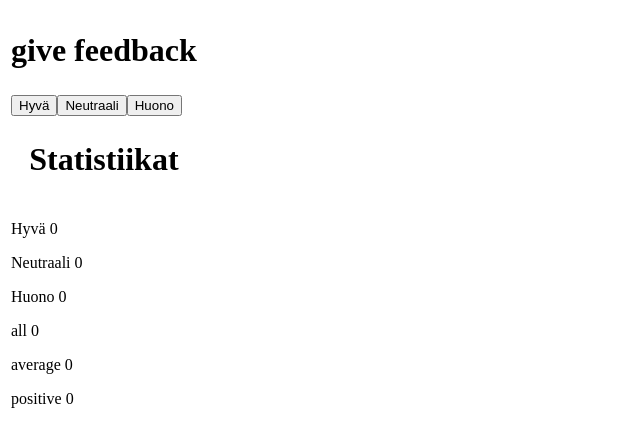
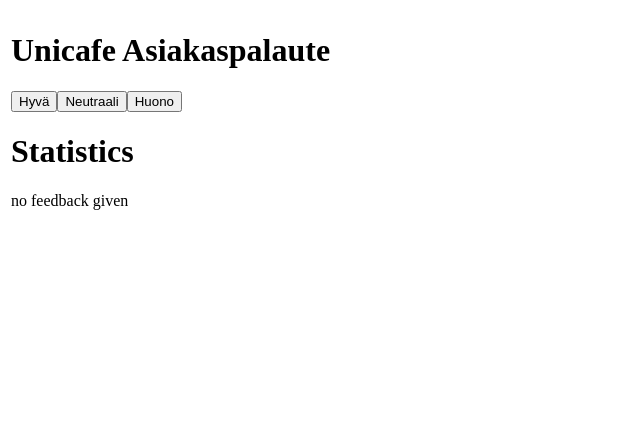
Before and after one commit to AapoPatjas1/React-Osa1, a React (Create React App) app: page / in a window 1280 px wide. Shown: the top 446 px of the page, without its empty margins (0-640 px from the left). Built offline with nearby package versions, Linux system fonts and the light colour scheme.

Commit message:
Update App.js

```diff
--- a/src/App.js
+++ b/src/App.js
@@ -43,18 +43,24 @@ const App = () => {
   const total = good + neutral + bad;
   const average = (good - bad) / total || 0;
   const positivePercentage = (good / total) * 100 || 0;
-  // if (good == 0&&neutral == 0&&bad == 0) {
-  //   return (
-  //     <div>
-  //       <h1>Unicafe Asiakaspalaute</h1>
-  //       <Button text="Hyvä" moi={handleGoodClick}/>
-  //       <Button text="Neutraali" moi={handleNeutralClick}/>
-  //       <Button text="Huono" moi={handleBadClick}/>
-  //       <h1>Statistics</h1>
-  //       <p>no feedback given</p>
-  //     </div>
-  //   )
-  // } else {
+  if (good == 0&&neutral == 0&&bad == 0) {
+    return (
+      <table>
+        <thead>
+          <tr>
+            <td>
+        <h1>Unicafe Asiakaspalaute</h1>
+        <Button text="Hyvä" moi={handleGoodClick}/>
+        <Button text="Neutraali" moi={handleNeutralClick}/>
+        <Button text="Huono" moi={handleBadClick}/>
+        <h1>Statistics</h1>
+        no feedback given
+        </td>
+            </tr>
+        </thead>
+      </table>
+    )
+  } else {
 
     return (
       <table>
@@ -96,7 +102,7 @@ const App = () => {
       </table>
     );
 
-  // }
+  }
 };
 
 export default App;
```
